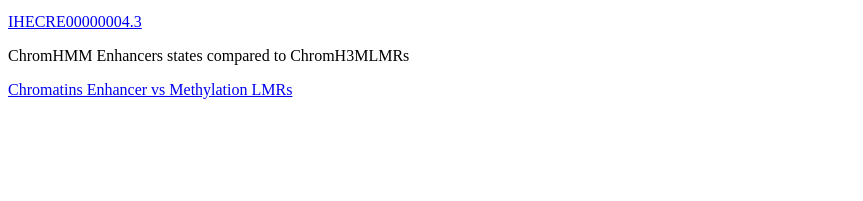
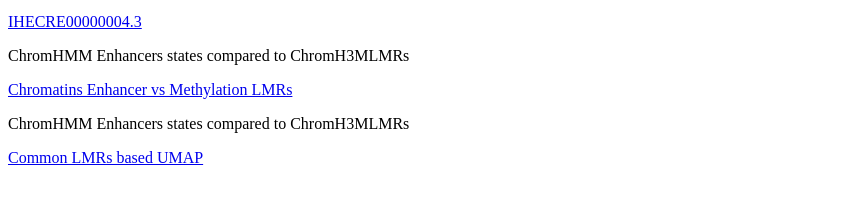
Before and after one commit to feynnrich/ihec.sankey, a plain HTML site: page index.html in a window 1280 px wide. Shown: the part 101-302 px from the top of the page, without its empty margins (0-863 px from the left). Drawn offline with Linux system fonts and the light colour scheme.

Commit message:
Update index.html

```diff
--- a/index.html
+++ b/index.html
@@ -12,5 +12,10 @@
 
      <p>ChromHMM Enhancers states compared to ChromH3MLMRs</p>
     <a href="ChromHMM_Enh_LMRs_18N_overlap.html"> Chromatins Enhancer vs Methylation LMRs</a>
+
+    <p>ChromHMM Enhancers states compared to ChromH3MLMRs</p>
+    <a href="UMAP_LMRs_18N_17St_10n_0.4min_dist.html"> Common LMRs based UMAP </a>
+
+
 </body>
 </html>
```
